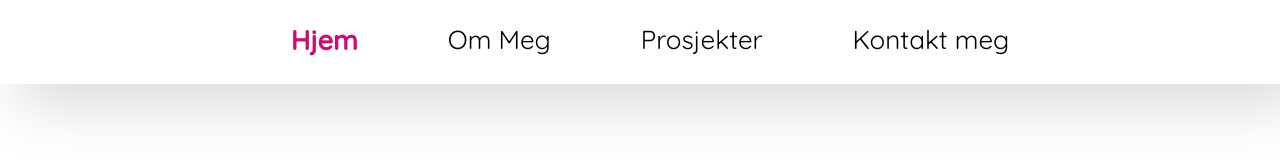
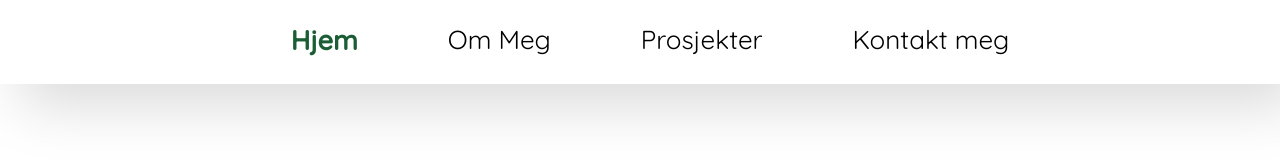
Before and after one commit to JosefineFH/JosefineMagnussenWebPage, a Vue app: page / in a window 1280 px wide. In both pictures the pointer is over the link "Hjem". Shown: the top 160 px of the page. Built offline with nearby package versions, Linux system fonts and the light colour scheme; a web font is replaced by a local one.

Commit message:
new color on the hover text

```diff
--- a/src/assets/navbar.vue
+++ b/src/assets/navbar.vue
@@ -108,7 +108,7 @@ ul {
 }
 
 a:hover {
-  color: #cc0e74;
+  color: #1B5E36;
   font-weight: bold;
   font-size: 27px;
 }
```
